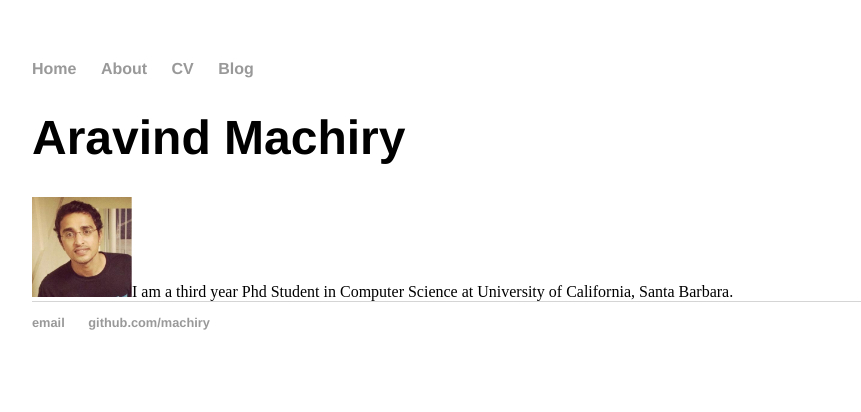
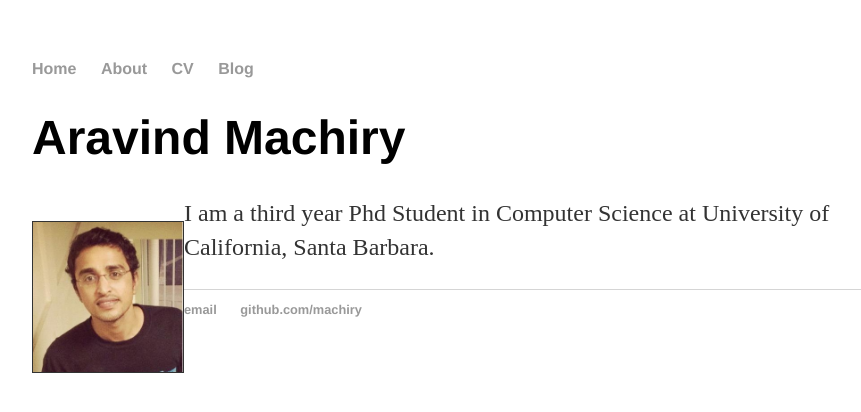
Before and after one commit to Machiry/machiry.github.io, a Jekyll site: the page built from index.html, in a window 1280 px wide. Shown: the top 412 px of the page, without its empty margins (160-1021 px from the left). Built offline with Jekyll 4.4.1, drawn with Linux system fonts in a browser that asks for light colours.

Commit message:
Adding initial info

```diff
--- a/index.html
+++ b/index.html
@@ -4,5 +4,9 @@
 ---
 <div class="blurb">
 	<h1>Aravind Machiry</h1>
-	<img src="images/myPic.png" alt="Aravind Machiry" height="100" width="100">I am a third year Phd Student in Computer Science at University of California, Santa Barbara.
+	<!--Image and Info-->
+	<div>
+    <p style="float: left;"><img src="images/myPic.png" alt="Aravind Machiry" height="150" width="150" border="1px"></p>
+    <p>I am a third year Phd Student in Computer Science at University of California, Santa Barbara.</p>
+	</div>
 </div>
```
